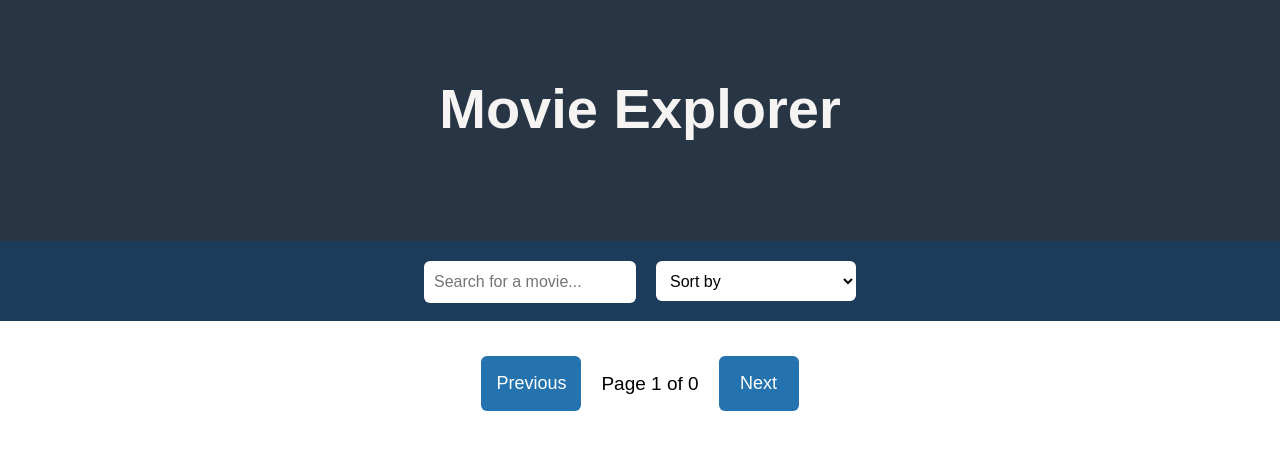
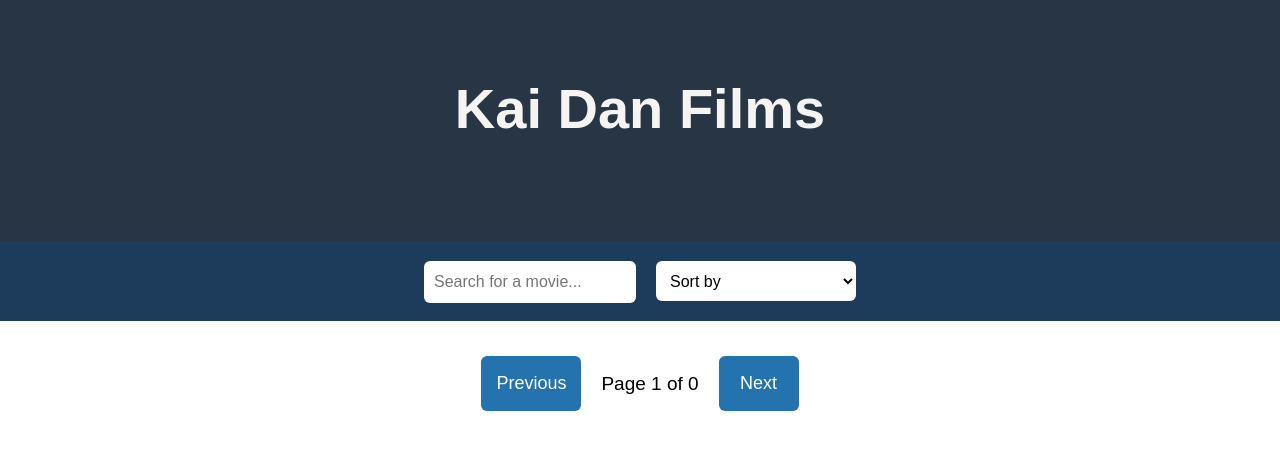
Before and after one commit to CharlesGab101/Movie_Explorer, a plain HTML site: page index.html in a window 1280 px wide. Drawn offline with Linux system fonts and the light colour scheme; no server answers.

Commit message:
Update index.html

```diff
--- a/index.html
+++ b/index.html
@@ -9,7 +9,7 @@
     <!-- ToDO -->
     <script src="script.js"></script>
     <div class="title_design_box">
-            <p class="title_font">Movie Explorer</p>
+            <p class="title_font">Kai Dan Films</p>
             <!--Kai Dan films-->
             <div class="options_tab">
                     <input type="text" id="search-input" placeholder="Search for a movie..." oninput="show_movie_by_search()  ">
```
